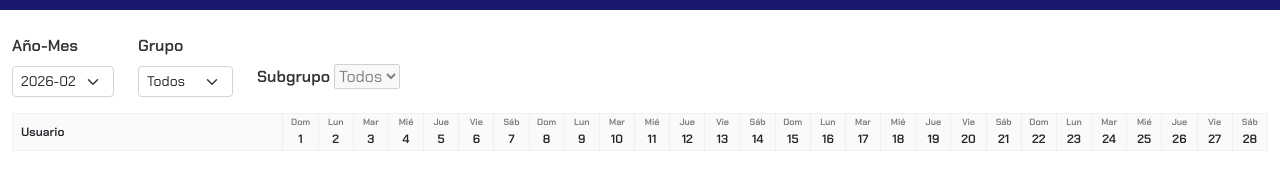
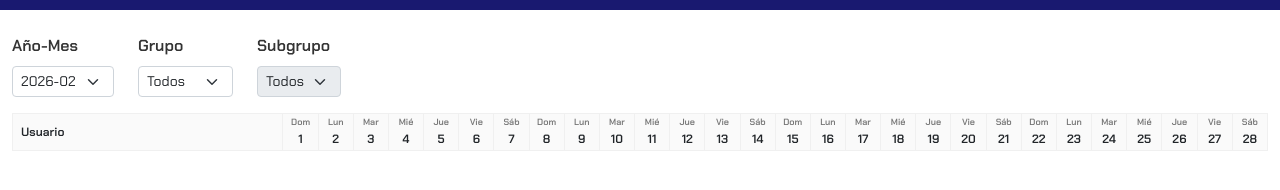
Before and after one commit to Itaslab/Portal_ITAS, a plain HTML site: page pages/CalendarioLicencias.html in a window 1280 px wide. Shown: the part 56-246 px from the top of the page. Drawn offline with nearby package versions, Linux system fonts and the light colour scheme; no server answers.

Commit message:
FiltroSubGrupo

```diff
--- a/pages/CalendarioLicencias.html
+++ b/pages/CalendarioLicencias.html
@@ -45,12 +45,12 @@
         <option value="Gestion">Gestion</option>
       </select>
     </div>
-    <div class="col-auto">
-        <label class="form-label fw-semibold">Subgrupo</label>
-    <select id="filtroSubgrupo" disabled>
-      <option value="">Todos</option>
-    </select>
-    </div>
+<div class="col-auto">
+  <label class="form-label fw-semibold">Subgrupo</label>
+  <select id="filtroSubgrupo" class="form-select form-select-sm" disabled>
+    <option value="">Todos</option>
+  </select>
+</div>
   </div>
 
 
```
